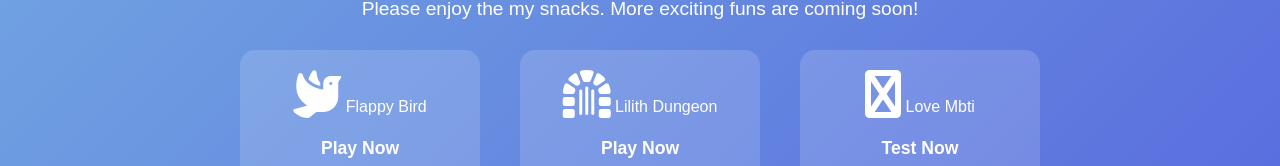
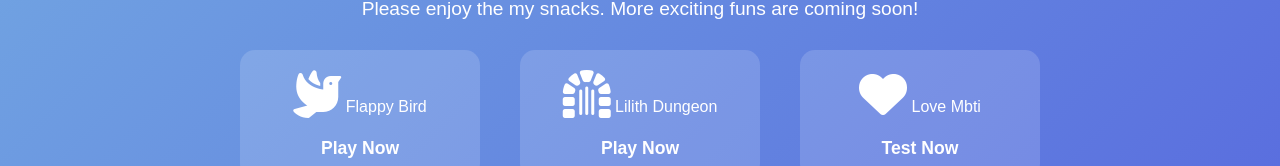
Before and after one commit to lilithsta/game, a plain HTML site: page index.html in a window 1280 px wide. Shown: the part 291-457 px from the top of the page. Drawn offline with Linux system fonts and the light colour scheme.

Commit message:
Update index.html

```diff
--- a/index.html
+++ b/index.html
@@ -93,7 +93,7 @@
 
         <!-- Another placeholder -->
         <div class="game-card">
-            <i class="fa fa-gratipay"></i>
+            <i class="fa-solid fa-heart"></i>
             <span>Love Mbti</span>
             <a href="./mbti">Test Now</a>
         </div>
```
